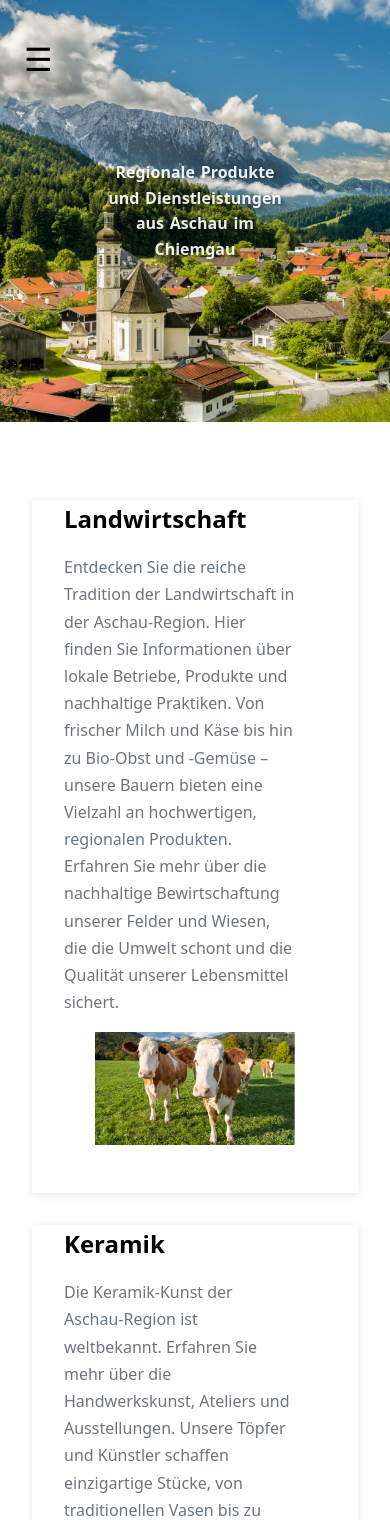
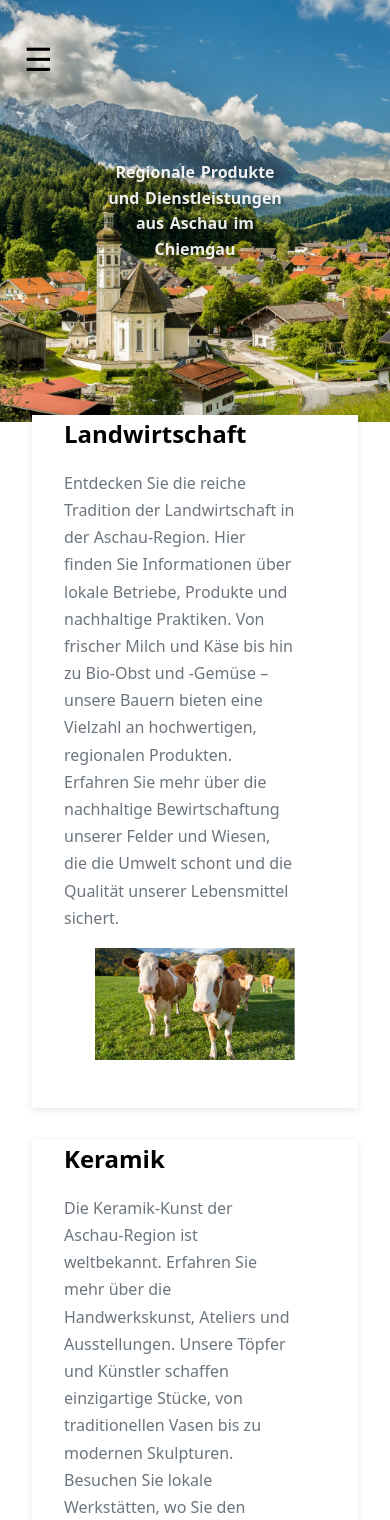
Before and after one commit to ME-Tii/aschau_regional, a Flask app: page / in a window 390 px wide. Shown: the top 1520 px of the page. Run offline with Flask 3, Linux system fonts and the light colour scheme.

Commit message:
Reduce space between hero and content sections on mobile by adjusting container margin-top

```diff
--- a/static/style.css
+++ b/static/style.css
@@ -305,7 +305,7 @@ section p {
         word-spacing: 0.1em;
     }
     .container {
-        margin-top: 45vh;
+        margin-top: 35vh;
     }
     .container {
         flex-direction: column;
```
